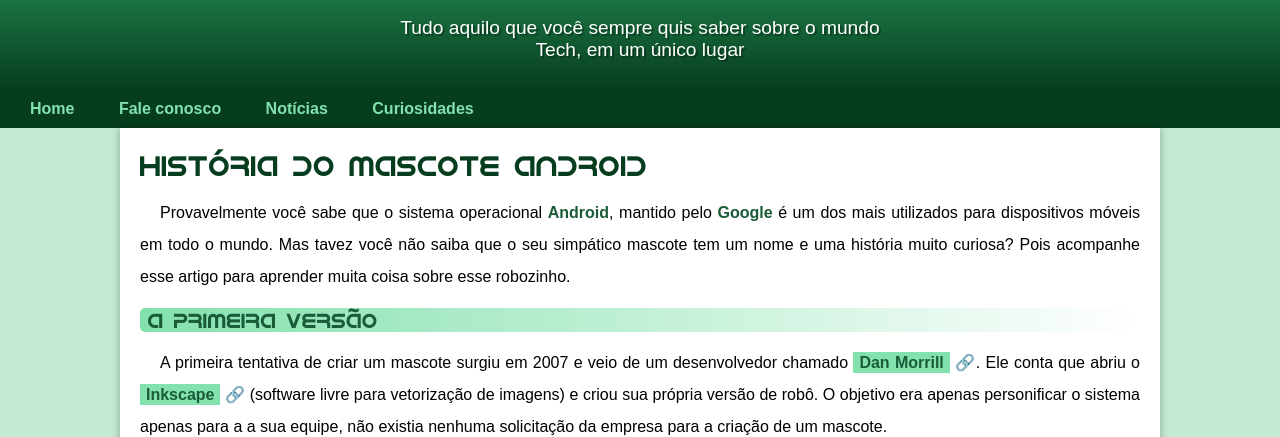
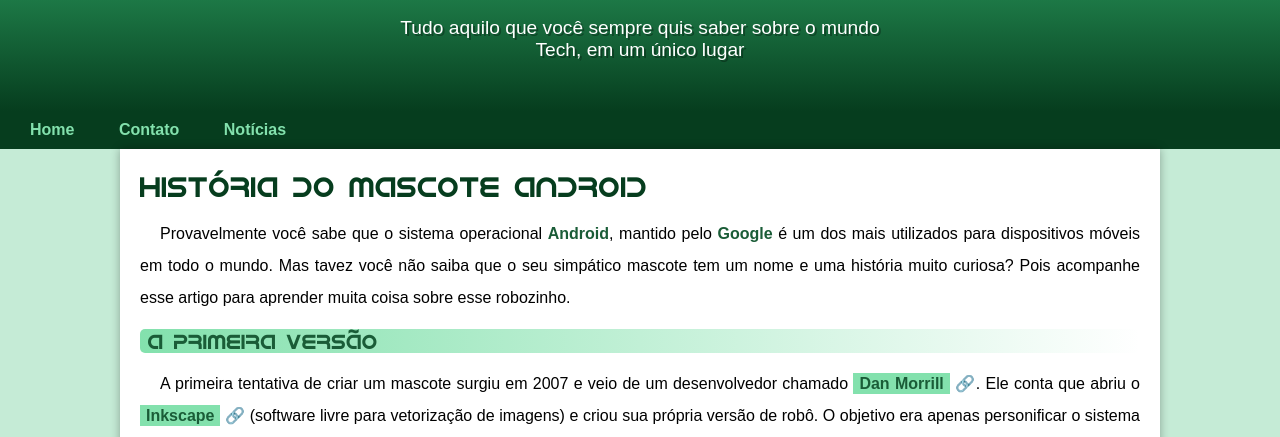
Before and after one commit to grsadrian/projeto-android, a plain HTML site: page index.html in a window 1280 px wide. Shown: the part 90-527 px from the top of the page. Drawn offline with Linux system fonts and the light colour scheme.

Commit message:
Problema de padding corrigido

```diff
--- a/index.html
+++ b/index.html
@@ -15,9 +15,8 @@
     </header>
     <nav>
         <a href="#">Home</a>
-        <a href="#">Fale conosco</a>
+        <a href="#">Contato</a>
         <a href="#">Notícias</a>
-        <a href="#">Curiosidades</a>
     </nav>
     <main>
       <article>
--- a/style.css
+++ b/style.css
@@ -62,7 +62,7 @@ header > p {
   padding-right: 10px;
   padding-left: 10px;
   margin: auto;
-  margin-bottom: 30px;
+  padding-bottom: 50px;
 }
 
 nav {
```
